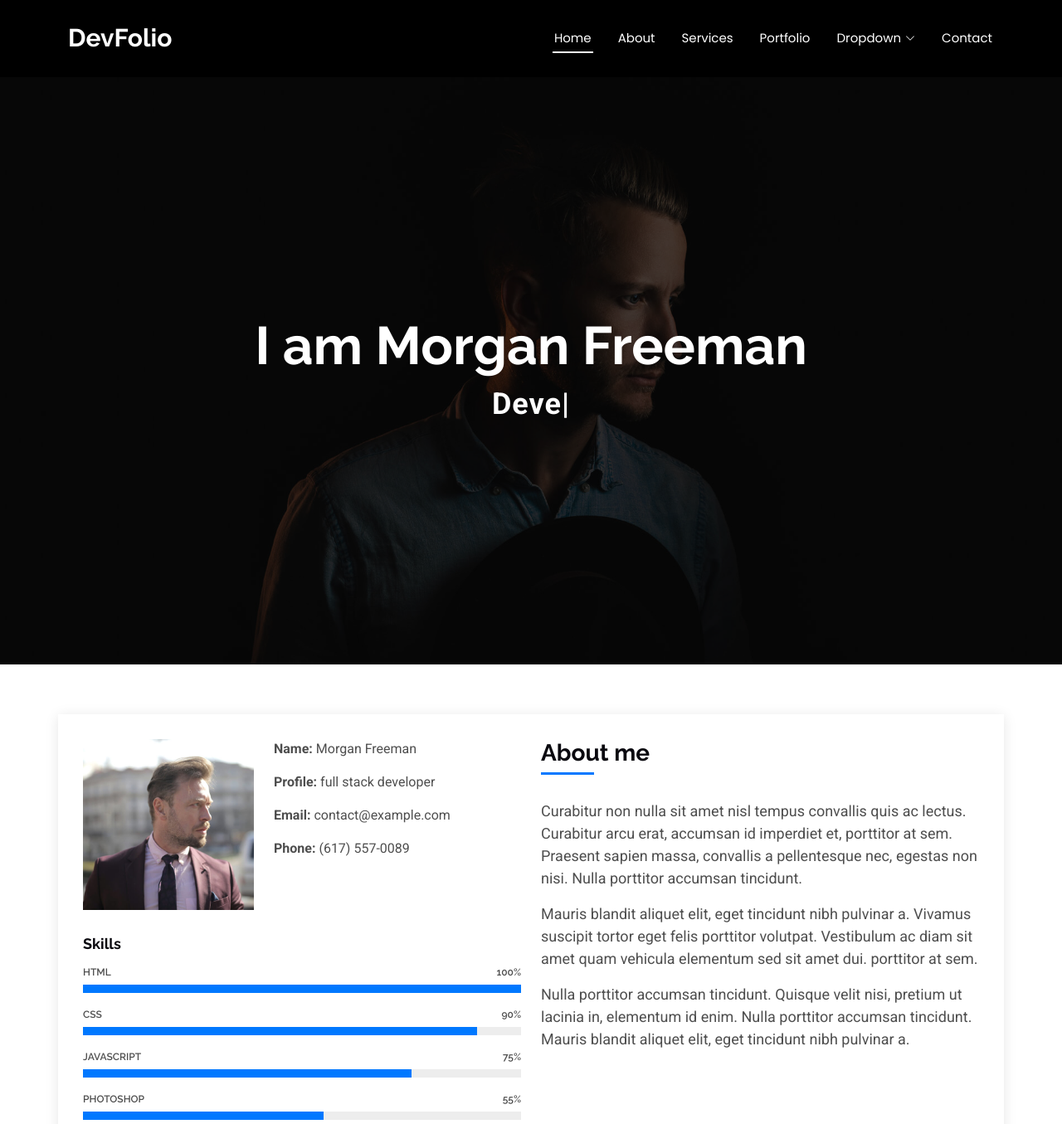
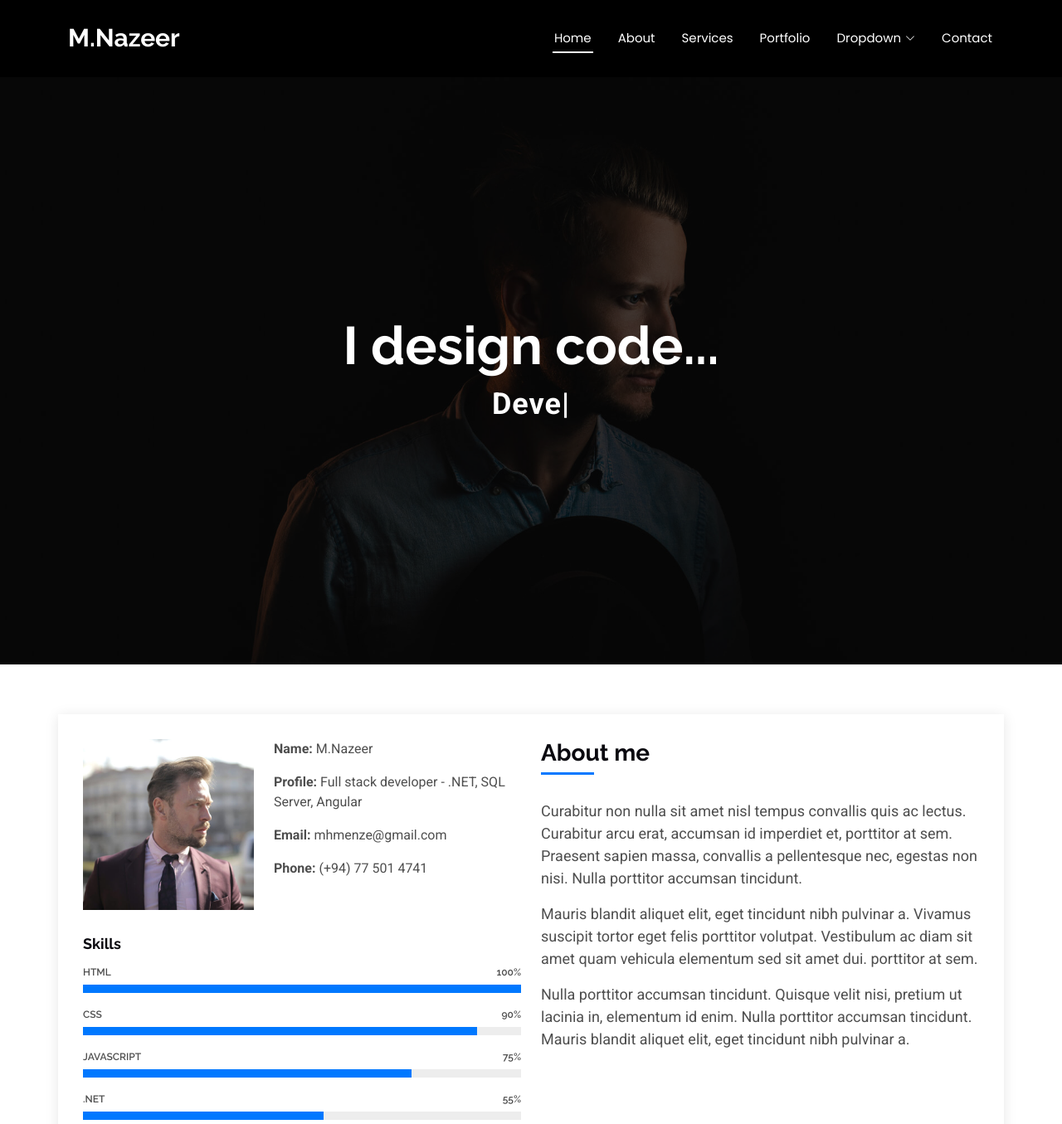
Before and after one commit to mhmenze/mhmenze.github.io, a plain HTML site: page index.html in a window 1280 px wide. Shown: the top 1355 px of the page at 83% size. Drawn offline with Linux system fonts and the light colour scheme.

Commit message:
Test Changes

```diff
--- a/index.html
+++ b/index.html
@@ -4,7 +4,7 @@
 <head>
   <meta charset="utf-8">
   <meta content="width=device-width, initial-scale=1.0" name="viewport">
-  <title>Index - DevFolio Bootstrap Template</title>
+  <title>M.Nazeer</title>
   <meta name="description" content="">
   <meta name="keywords" content="">
 
@@ -44,7 +44,7 @@
       <a href="index.html" class="logo d-flex align-items-center">
         <!-- Uncomment the line below if you also wish to use an image logo -->
         <!-- <img src="assets/img/logo.png" alt=""> -->
-        <h1 class="sitename">DevFolio</h1>
+        <h1 class="sitename">M.Nazeer</h1>
       </a>
 
       <nav id="navmenu" class="navmenu">
@@ -86,8 +86,8 @@
       <img src="assets/img/hero-img.jpg" alt="" data-aos="fade-in">
 
       <div class="container d-flex flex-column align-items-center justify-content-center text-center" data-aos="fade-up" data-aos-delay="100">
-        <h2>I am Morgan Freeman</h2>
-        <p><span class="typed" data-typed-items="Designer, Developer, Freelancer, Photographer"></span></p>
+        <h2>I design code...</h2>
+        <p><span class="typed" data-typed-items="Designer, Developer, Engineer"></span></p>
       </div>
 
     </section><!-- /Hero Section -->
@@ -105,10 +105,10 @@
                 <img src="assets/img/profile-img.jpg" class="img-fluid" alt="">
               </div>
               <div class="col-lg-7 about-info">
-                <p><strong>Name: </strong> <span>Morgan Freeman</span></p>
-                <p><strong>Profile: </strong> <span>full stack developer</span></p>
-                <p><strong>Email: </strong> <span>contact@example.com</span></p>
-                <p><strong>Phone: </strong> <span>(617) 557-0089</span></p>
+                <p><strong>Name: </strong> <span>M.Nazeer</span></p>
+                <p><strong>Profile: </strong> <span>Full stack developer - .NET, SQL Server, Angular</span></p>
+                <p><strong>Email: </strong> <span>mhmenze@gmail.com</span></p>
+                <p><strong>Phone: </strong> <span>(+94) 77 501 4741</span></p>
               </div>
             </div>
 
@@ -138,7 +138,7 @@
               </div><!-- End Skills Item -->
 
               <div class="progress">
-                <span class="skill"><span>Photoshop</span> <i class="val">55%</i></span>
+                <span class="skill"><span>.NET</span> <i class="val">55%</i></span>
                 <div class="progress-bar-wrap">
                   <div class="progress-bar" role="progressbar" aria-valuenow="55" aria-valuemin="0" aria-valuemax="100"></div>
                 </div>
```
